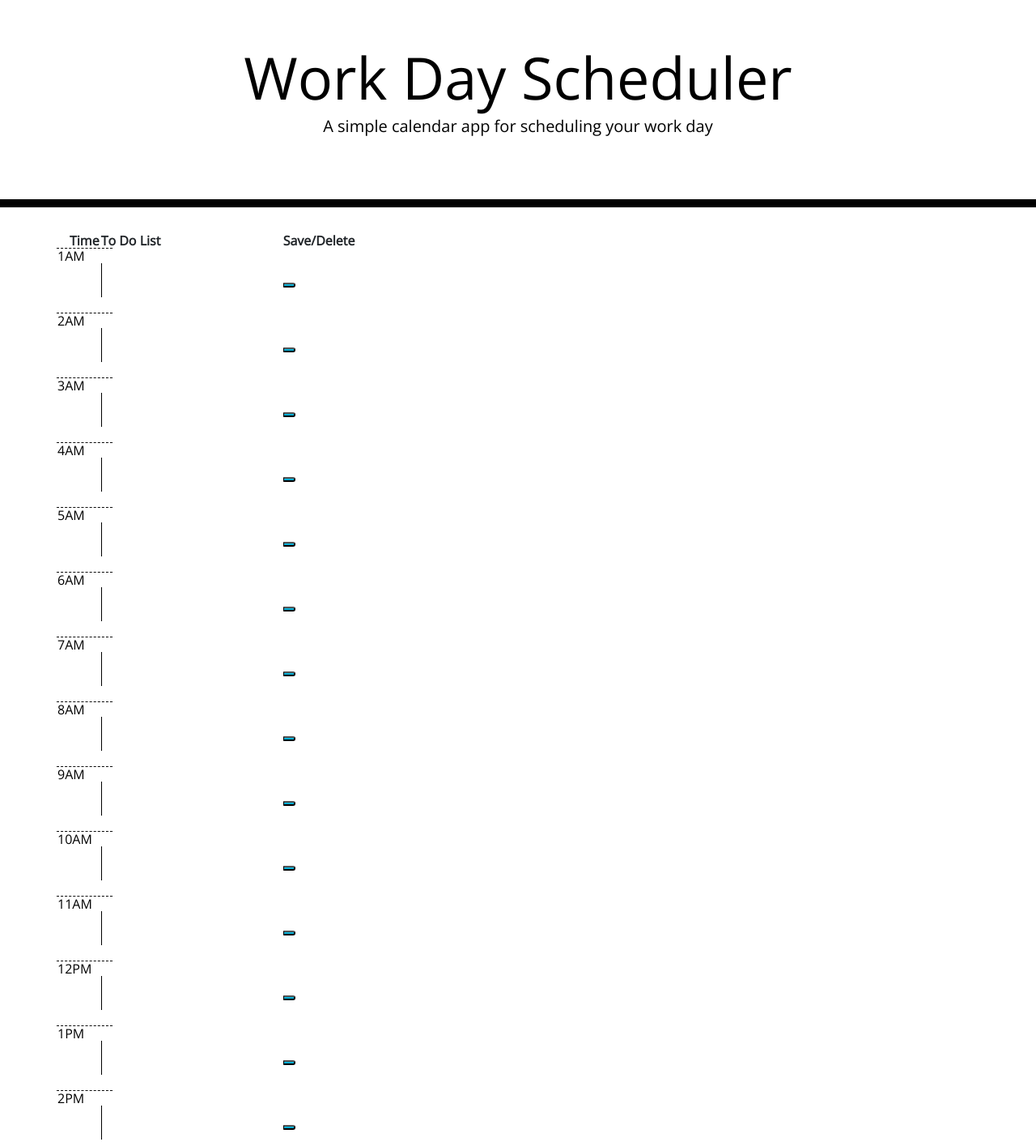
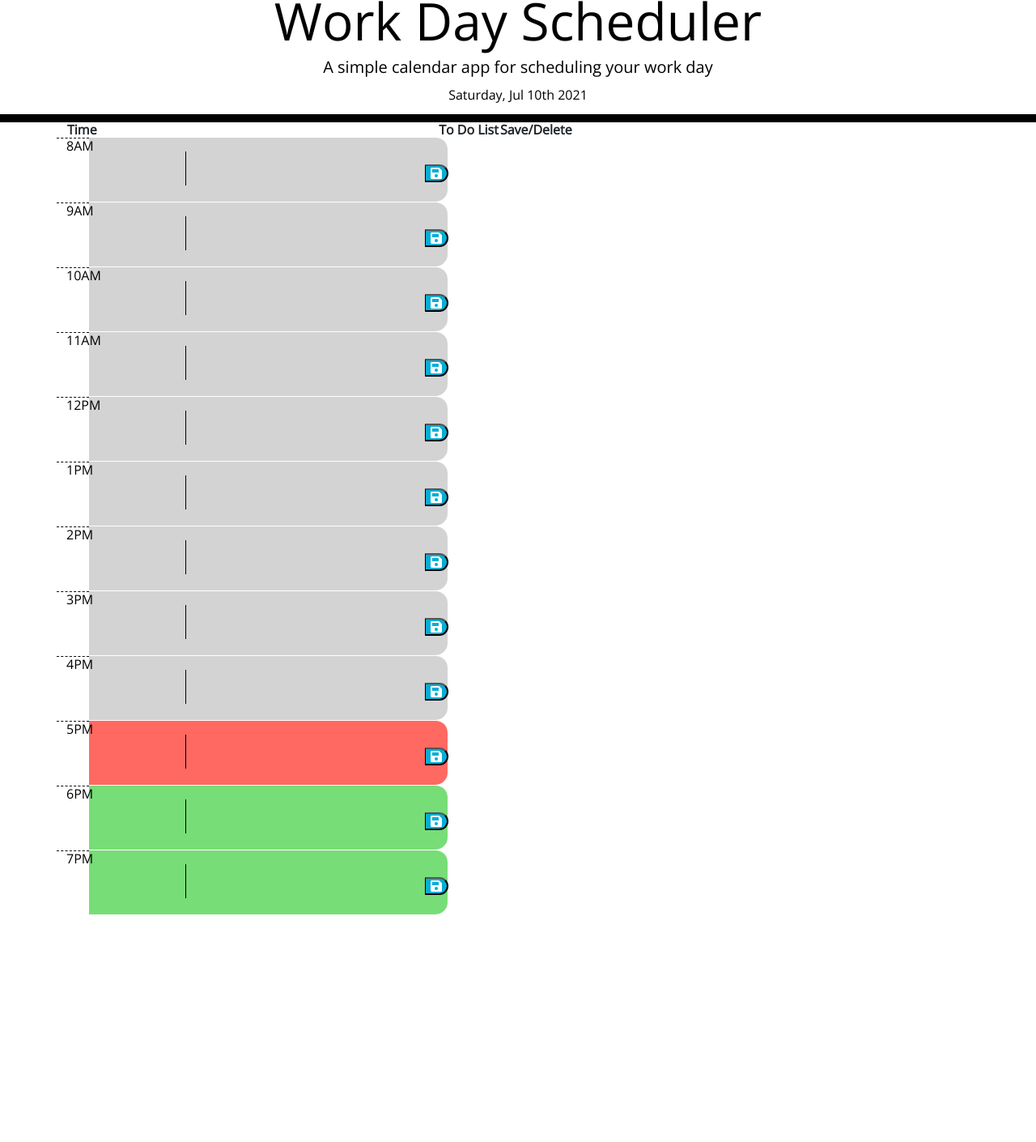
Before and after one commit to MSaideman/daily-schedule-planner, a plain HTML site: page index.html in a window 1280 px wide. Shown: the part 12-1422 px from the top of the page at 81% size. After the commit the page ends 1141 px from the top, so only its background shows below. Drawn offline with nearby package versions, Linux system fonts and the light colour scheme.

Commit message:
updated formatting of table to match user story

```diff
--- a/index.html
+++ b/index.html
@@ -4,9 +4,12 @@
     <meta charset="UTF-8" />
     <meta name="viewport" content="width=device-width, initial-scale=1.0" />
     <meta http-equiv="X-UA-Compatible" content="ie=edge" />
+    <!-- CSS only -->
     <link
+      href="https://cdn.jsdelivr.net/npm/bootstrap@5.0.2/dist/css/bootstrap.min.css"
       rel="stylesheet"
-      href="https://stackpath.bootstrapcdn.com/bootstrap/4.3.1/css/bootstrap.min.css"
+      integrity="sha384-EVSTQN3/azprG1Anm3QDgpJLIm9Nao0Yz1ztcQTwFspd3yD65VohhpuuCOmLASjC"
+      crossorigin="anonymous"
     />
     <link
       rel="stylesheet"
@@ -31,135 +34,127 @@
     <div class="container">
       <!-- Timeblocks go here -->
       <table>
+        <thead>
           <tr>
             <th>Time</th>
             <th>To Do List</th>
-          <tH>Save/Delete</tH>
+            <th>Save/Delete</th>
           </tr>
-      <tr>
-        <td class="row row-1 hour">1AM</td>
-        <td><input type="text" id="input-field-1" class="description"></td>
-        <td><button class="saveBtn"></td>
+        </thead>
+        <tbody>
+          <tr class="row time-block">
+            <td class="col-sm-1 hour">8AM</td>
+            <td class="col-sm-10">
+              <input type="text" id="input-field-8" class="description" />
+            </td>
+            <td class="col-sm-1">
+              <button class="saveBtn"><i class="fas fa-save"></i></button>
+            </td>
           </tr>
-      <tr>
-        <td class="row row-2 hour">2AM</td>
-        <td><input type="text"id="input-field-2" class="description"></td>
-        <td><button class="saveBtn"></td>
+          <tr class="row time-block">
+            <td class="col-sm-1 hour">9AM</td>
+            <td class="col-sm-10">
+              <input type="text" id="input-field-9" class="description" />
+            </td>
+            <td class="col-sm-1">
+              <button class="saveBtn"><i class="fas fa-save"></i></button>
+            </td>
           </tr>
-      <tr>
-        <td class="row row-3 hour">3AM</td>
-        <td><input type="text"id="input-field-3" class="description"></td>
-        <td><button class="saveBtn"></td>
+          <tr class="row time-block">
+            <td class="col-sm-1 hour">10AM</td>
+            <td class="col-sm-10">
+              <input type="text" id="input-field-10" class="description" />
+            </td>
+            <td class="col-sm-1">
+              <button class="saveBtn"><i class="fas fa-save"></i></button>
+            </td>
           </tr>
-      <tr>
-        <td class="row row-4 hour">4AM</td>
-        <td><input type="text" id="input-field-4" class="description"></td>
-        <td><button class="saveBtn"></td>
+          <tr class="row time-block">
+            <td class="col-sm-1 hour">11AM</td>
+            <td class="col-sm-10">
+              <input type="text" id="input-field-11" class="description" />
+            </td>
+            <td class="col-sm-1">
+              <button class="saveBtn"><i class="fas fa-save"></i></button>
+            </td>
           </tr>
-      <tr>
-        <td class="row row-5 hour">5AM</td>
-        <td><input type="text" id="input-field-5" class="description"></td>
-        <td><button class="saveBtn"></td>
+          <tr class="row time-block">
+            <td class="col-sm-1 hour">12PM</td>
+            <td class="col-sm-10">
+              <input type="text" id="input-field-12" class="description" />
+            </td>
+            <td class="col-sm-1">
+              <button class="saveBtn"><i class="fas fa-save"></i></button>
+            </td>
           </tr>
-      <tr>
-        <td class="row row-6 hour">6AM</td>
-        <td><input type="text" id="input-field-6" class="description"></td>
-        <td><button class="saveBtn"></td>
+          <tr class="row time-block">
+            <td class="col-sm-1 hour">1PM</td>
+            <td class="col-sm-10">
+              <input type="text" id="input-field-13" class="description" />
+            </td>
+            <td class="col-sm-1">
+              <button class="saveBtn"><i class="fas fa-save"></i></button>
+            </td>
           </tr>
-      <tr>
-        <td class="row row-7 hour">7AM</td>
-        <td><input type="text" id="input-field-7" class="description"></td>
-        <td><button class="saveBtn"></td>
+          <tr class="row time-block">
+            <td class="col-sm-1 hour">2PM</td>
+            <td class="col-sm-10">
+              <input type="text" id="input-field-14" class="description" />
+            </td>
+            <td class="col-sm-1">
+              <button class="saveBtn"><i class="fas fa-save"></i></button>
+            </td>
           </tr>
-      <tr>
-        <td class="row row-8 hour">8AM</td>
-        <td><input type="text" id="input-field-8" class="description"></td>
-        <td><button class="saveBtn"></td>
+          <tr class="row time-block">
+            <td class="col-sm-1 hour">3PM</td>
+            <td class="col-sm-10">
+              <input type="text" id="input-field-15" class="description" />
+            </td>
+            <td class="col-sm-1">
+              <button class="saveBtn"><i class="fas fa-save"></i></button>
+            </td>
           </tr>
-      <tr>
-        <td class="row row-9 hour">9AM</td>
-        <td><input type="text" id="input-field-9" class="description"></td>
-        <td><button class="saveBtn"></td>
+          <tr class="row time-block">
+            <td class="col-sm-1 hour">4PM</td>
+            <td class="col-sm-10">
+              <input type="text" id="input-field-16" class="description" />
+            </td>
+            <td class="col-sm-1">
+              <button class="saveBtn"><i class="fas fa-save"></i></button>
+            </td>
           </tr>
-      <tr>
-        <td class="row row-10 hour">10AM</td>
-        <td><input type="text" id="input-field-10" class="description"></td>
-        <td><button class="saveBtn"></td>
+          <tr class="row time-block">
+            <td class="col-sm-1 hour">5PM</td>
+            <td class="col-sm-10">
+              <input type="text" id="input-field-17" class="description" />
+            </td>
+            <td class="col-sm-1">
+              <button class="saveBtn"><i class="fas fa-save"></i></button>
+            </td>
           </tr>
-      <tr>
-        <td class="row row-11 hour">11AM</td>
-        <td><input type="text" id="input-field-11" class="description"></td>
-        <td><button class="saveBtn"></td>
+          <tr class="row time-block">
+            <td class="col-sm-1 hour">6PM</td>
+            <td class="col-sm-10">
+              <input type="text" id="input-field-18" class="description" />
+            </td>
+            <td class="col-sm-1">
+              <button class="saveBtn"><i class="fas fa-save"></i></button>
+            </td>
           </tr>
-      <tr>
-        <td class="row row-12 hour">12PM</td>
-        <td><input type="text" id="input-field-12" class="description"></td>
-        <td><button class="saveBtn"></td>
+          <tr class="row time-block">
+            <td class="col-sm-1 hour">7PM</td>
+            <td class="col-sm-10">
+              <input type="text" id="input-field-19" class="description" />
+            </td>
+            <td class="col-sm-1">
+              <button class="saveBtn"><i class="fas fa-save"></i></button>
+            </td>
           </tr>
-      <tr>
-        <td class="row row-13 hour">1PM</td>
-        <td><input type="text" id="input-field-13" class="description"></td>
-        <td><button class="saveBtn"></td>
-      </tr>
-      <tr>
-        <td class="row row-14 hour">2PM</td>
-        <td><input type="text" id="input-field-14" class="description"></td>
-        <td><button class="saveBtn"></td>
-      </tr>
-      <tr>
-        <td class="row row-15 hour">3PM</td>
-        <td><input type="text" id="input-field-15" class="description"></td>
-        <td><button class="saveBtn"></td>
-      </tr>
-      <tr>
-        <td class="row row-16 hour">4PM</td>
-        <td><input type="text" id="input-field-16" class="description"></td>
-        <td><button class="saveBtn"></td>
-      </tr>
-      <tr>
-        <td class="row row-17 hour">5PM</td>
-        <td><input type="text" id="input-field-17" class="description"></td>
-        <td><button class="saveBtn"></td>
-      </tr>
-      <tr>
-        <td class="row row-18 hour">6PM</td>
-        <td><input type="text" id="input-field-18" class="description"></td>
-        <td><button class="saveBtn"></td>
-      </tr>
-      <tr>
-        <td class="row row-19 hour">7PM</td>
-        <td><input type="text" id="input-field-19" class="description"></td>
-        <td><button class="saveBtn"></td>
-      </tr>
-      <tr>
-        <td class="row row-20 hour">8PM</td>
-        <td><input type="text" id="input-field-20" class="description"></td>
-        <td><button class="saveBtn"></td>
-      </tr>
-      <tr>
-        <td class="row row-21 hour">9PM</td>
-        <td><input type="text" id="input-field-21" class="description"></td>
-        <td><button class="saveBtn"></td>
-      </tr>
-      <tr>
-        <td class="row row-22 hour">10PM</td>
-        <td><input type="text" id="input-field-22" class="description"></td>
-        <td><button class="saveBtn"></td>
-      </tr>
-      <tr>
-        <td class="row row-23 hour">11PM</td>
-        <td><input type="text" id="input-field-23" class="description"></td>
-        <td><button class="saveBtn"></td>
-      </tr>
-      <tr>
-        <td class="row row-24 hour">12AM</td>
-        <td><input type="text" id="input-field-24" class="description"></td>
-        <td><button class="saveBtn"></td>
-      </tr>
+        </tbody>
       </table>
     </div>
-    <script src="script.js"></script>
     <script src="https://cdnjs.cloudflare.com/ajax/libs/jquery/3.2.1/jquery.min.js"></script>
     <script src="https://cdnjs.cloudflare.com/ajax/libs/moment.js/2.24.0/moment.min.js"></script>
+    <script src="script.js"></script>
   </body>
 </html>
--- a/script.js
+++ b/script.js
@@ -1,10 +1,35 @@
 // global variables for each input
-var saveBtn = document.querySelector('.saveBtn');
-var oneInput = document.getElementById('input-field-1')
+var saveBtn = document.querySelectorAll(".saveBtn");
+var eightInput = document.getElementById("input-field-8");
+var nineInput = document.getElementById("input-field-9");
+var tenInput = document.getElementById("input-field-10");
+var elevenInput = document.getElementById("input-field-11");
+var twelveInput = document.getElementById("input-field-12");
+var oneInput = document.getElementById("input-field-13");
+var twoInput = document.getElementById("input-field-14");
+var threeInput = document.getElementById("input-field-15");
+var fourInput = document.getElementById("input-field-16");
+var fiveInput = document.getElementById("input-field-17");
+var sixInput = document.getElementById("input-field-18");
+var sevenInput = document.getElementById("input-field-19");
+
+var inputData = [
+  eightInput,
+  nineInput,
+  tenInput,
+  elevenInput,
+  twelveInput,
+  oneInput,
+  twoInput,
+  threeInput,
+  fourInput,
+  fiveInput,
+  sixInput,
+  sevenInput,
+];
 
 // set today's date on the top of the scheduler
-// moment not working
-var todayDate = moment().format('dddd,MMM Do YYYY');
+var todayDate = moment().format("dddd, MMM Do YYYY");
 $("#currentDay").html(todayDate);
 
 // set colors for time blocks depending on current time if/else statement
@@ -12,18 +37,46 @@ $("#currentDay").html(todayDate);
 // red = .present
 // grey = .past
 
+function timeTracker() {
+  var currentTime = moment().hour();
 
-// save data buttons
-saveBtn.addEventListener("click", saveData);
-
-function saveData() {
-    localStorage.setItem("input", oneInput.value);
+  $(".time-block").each(function () {
+    var sectionTime = parseInt($(this).children('.col-sm-10').children().attr("id").split('field-')[1]);
+    console.log(sectionTime);
+    if (sectionTime < currentTime) {
+      $(this).removeClass("future");
+      $(this).removeClass("present");
+      $(this).addClass("past");
+    } else if (sectionTime === currentTime) {
+      $(this).removeClass("past");
+      $(this).removeClass("future");
+      $(this).addClass("present");
+    } else {
+      $(this).removeClass("present");
+      $(this).removeClass("past");
+      $(this).addClass("future");
+    }
+    });
 }
 
-// retrieve stored data
+timeTracker();
+// save data buttons
+$(".saveBtn").on("click", function () {
+  var toDoListItem = $(this).parent().prev().children().attr("id");
+  var toDoListDescription = $(this).parent().prev().children().val();
+  console.log(toDoListDescription);
+  localStorage.setItem(toDoListItem, toDoListDescription);
+});
 
-function retrieveData() {
-    localStorage.getItem("input");
-}
-
-// $("oneInput .description").val(localStorage(get.item("oneInput")));
+$("#input-field-8").val(localStorage.getItem('input-field-8'));
+$("#input-field-9").val(localStorage.getItem('input-field-9'));
+$("#input-field-10").val(localStorage.getItem('input-field-10'));
+$("#input-field-11").val(localStorage.getItem('input-field-11'));
+$("#input-field-12").val(localStorage.getItem('input-field-12'));
+$("#input-field-13").val(localStorage.getItem('input-field-13'));
+$("#input-field-14").val(localStorage.getItem('input-field-14'));
+$("#input-field-15").val(localStorage.getItem('input-field-15'));
+$("#input-field-16").val(localStorage.getItem('input-field-16'));
+$("#input-field-17").val(localStorage.getItem('input-field-17'));
+$("#input-field-18").val(localStorage.getItem('input-field-18'));
+$("#input-field-19").val(localStorage.getItem('input-field-19'));
```
Lines whose indentation alone changed are shown as unchanged.
